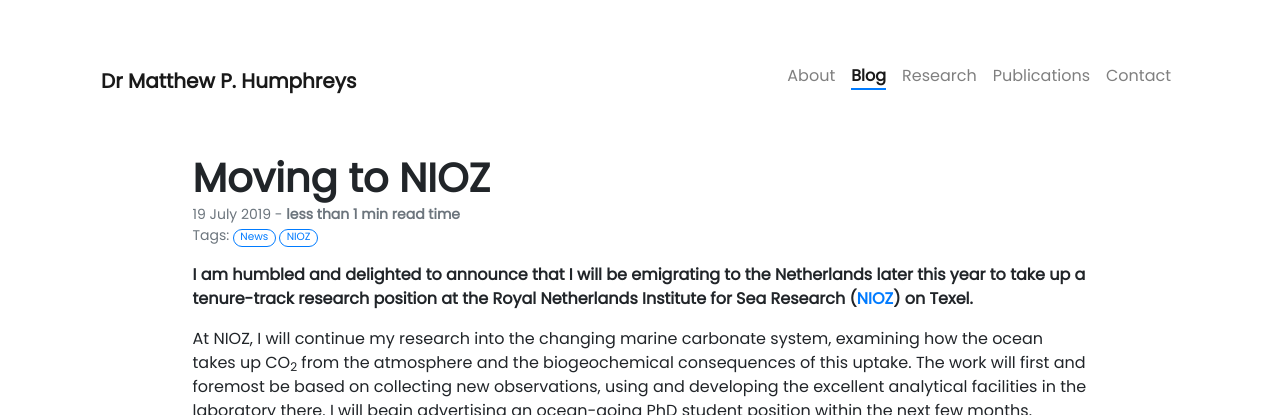
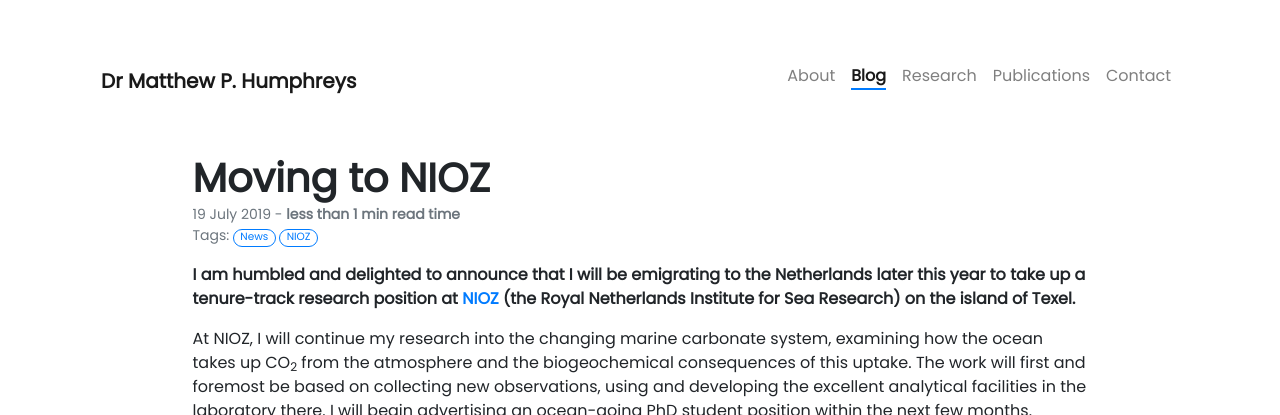
Before and after one commit to mvdh7/mvdh7.github.io, a Jekyll site: the page built from _posts/2019-07-19-moving-to-nioz.md, in a window 1280 px wide, cut to the strip 0-415 px from the top of the page. Built offline with Jekyll 4.4.1, drawn with Linux system fonts in a browser that asks for light colours; nearby versions of some CDN libraries; our own code applies the rules of GitHub Pages for plain Markdown files; comment, search, counter and statistics services are not loaded.

Commit message:
Fix link

```diff
--- a/_posts/2019-07-19-moving-to-nioz.md
+++ b/_posts/2019-07-19-moving-to-nioz.md
@@ -7,7 +7,7 @@ description: Towards the end of 2019 I will emigrate to the Netherlands to take
 comments: true
 ---
 
-**I am humbled and delighted to announce that I will be emigrating to the Netherlands later this year to take up a tenure-track research position at the Royal Netherlands Institute for Sea Research ([NIOZ](https://www.nioz.nl/)) on Texel.**
+**I am humbled and delighted to announce that I will be emigrating to the Netherlands later this year to take up a tenure-track research position at [NIOZ](https://www.nioz.nl/) (the Royal Netherlands Institute for Sea Research) on the island of Texel.**
 
 At NIOZ, I will continue my research into the changing marine carbonate system, examining how the ocean takes up CO<sub>2</sub> from the atmosphere and the biogeochemical consequences of this uptake. The work will first and foremost be based on collecting new observations, using and developing the excellent analytical facilities in the laboratory there. I will begin advertising an ocean-going PhD student position within the next few months.
 
```
